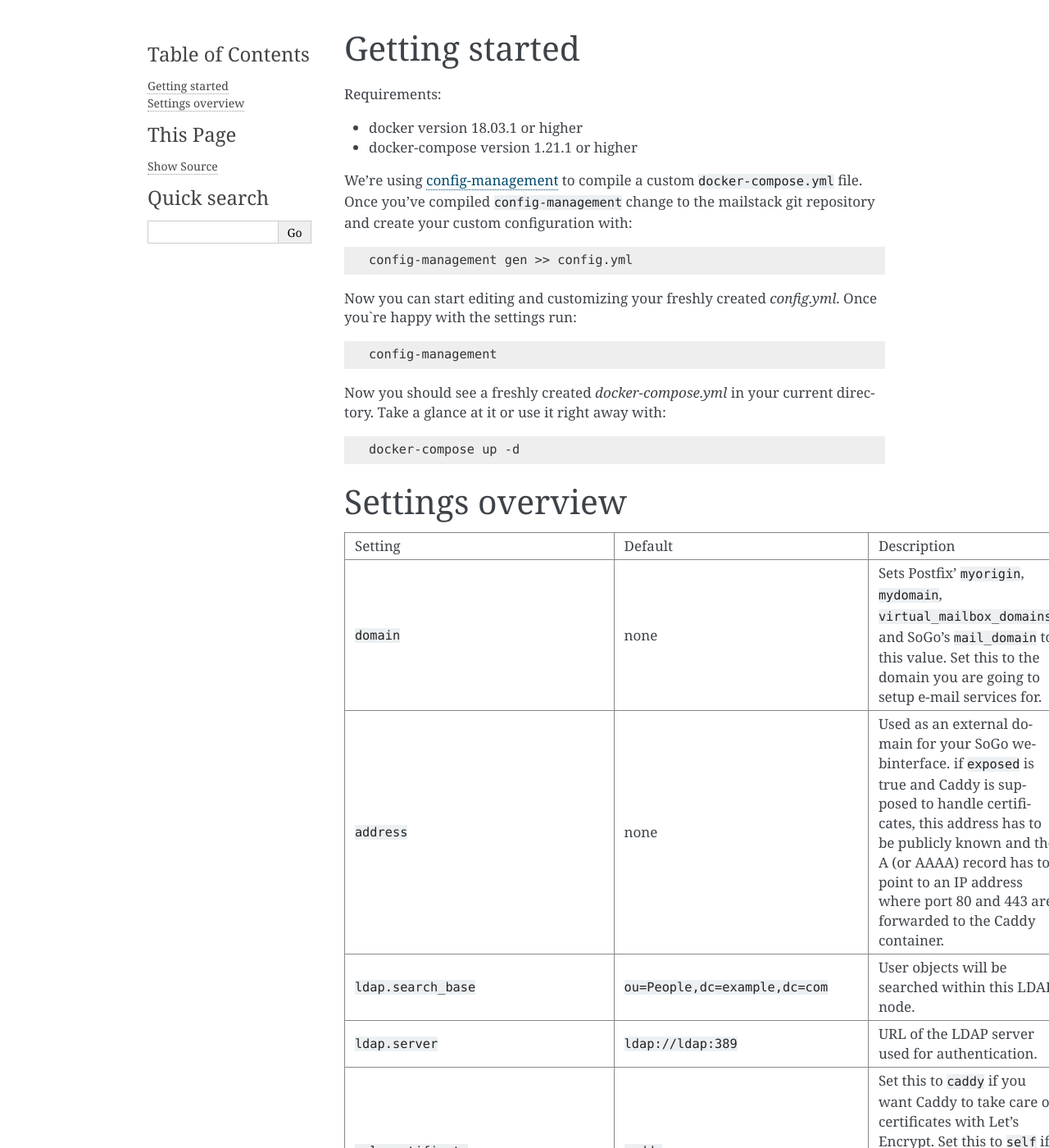
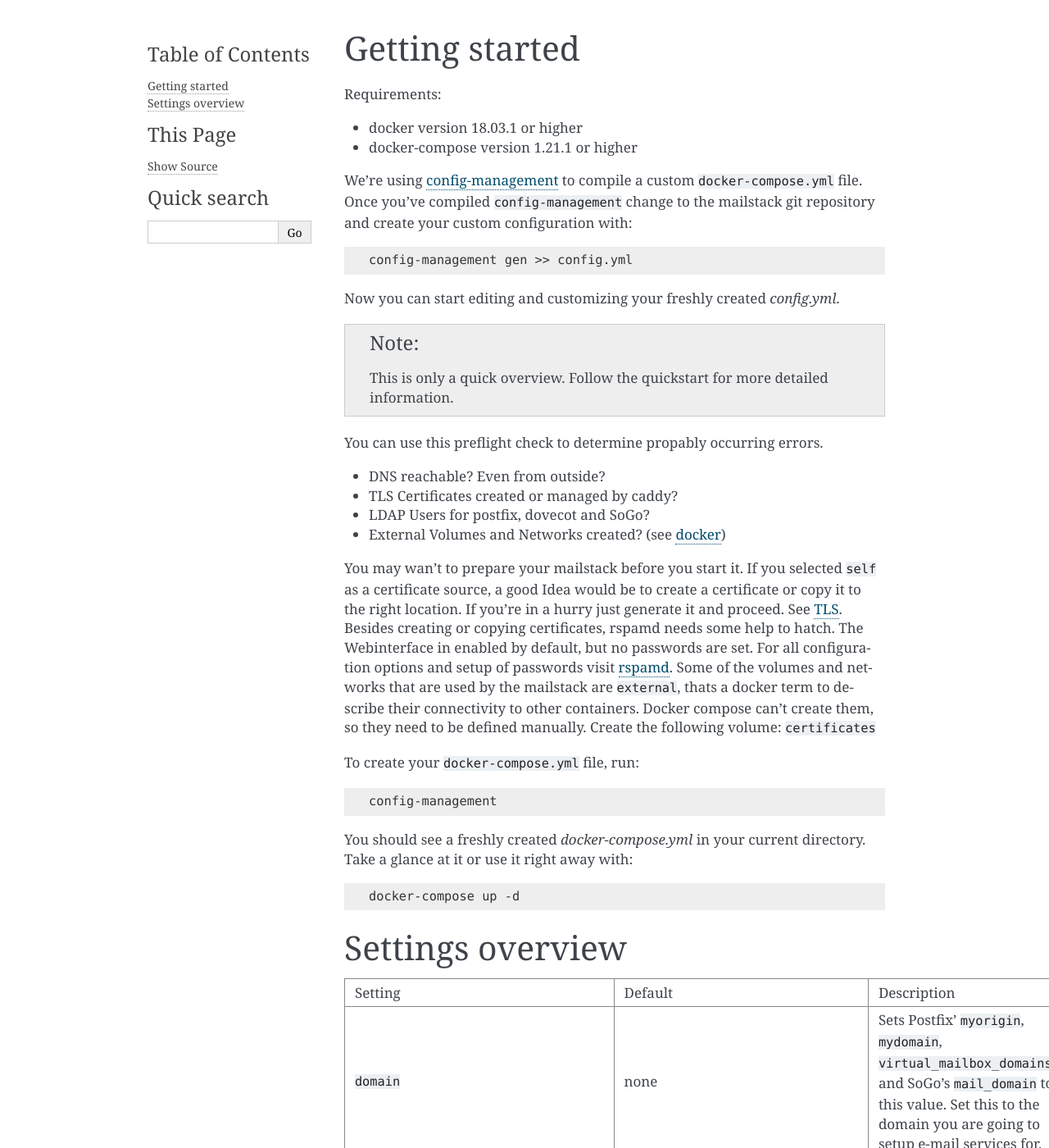
Before and after one commit to thesus/mailstack, a Sphinx documentation site: the page built from docs/source/usage/quickstart.rst, in a window 1280 px wide and 1400 px high. Shown: the whole window at 82% size. Built offline with Sphinx 7.4.7, drawn with Linux system fonts in a browser that asks for light colours.

Commit message:
Added more verbose information to quickstart guide

```diff
--- a/docs/source/reference/rspamd.rst
+++ b/docs/source/reference/rspamd.rst
@@ -1,3 +1,5 @@
+.. _reference-rspamd:
+
 rspamd
 ------
 
--- a/docs/source/reference/security.rst
+++ b/docs/source/reference/security.rst
@@ -1,6 +1,8 @@
 Security
 --------
 
+
+.. _reference-tls:
 
 TLS
 ~~~
--- a/docs/source/usage/quickstart.rst
+++ b/docs/source/usage/quickstart.rst
@@ -18,20 +18,45 @@ Once you've compiled ``config-management`` change to the mailstack git repositor
   config-management gen >> config.yml
 
 
-Now you can start editing and customizing your freshly created `config.yml`. Once you`re happy with the settings run:
+Now you can start editing and customizing your freshly created `config.yml`.
 
+.. note::
+
+  This is only a quick overview. Follow the quickstart for more detailed information.
+
+
+You can use this preflight check to determine propably occurring errors.
+
+* DNS reachable? Even from outside?
+* TLS Certificates created or managed by caddy?
+* LDAP Users for postfix, dovecot and SoGo?
+* External Volumes and Networks created? (see `docker`_)
+
+.. _docker: https://docs.docker.com/engine/reference/commandline/cli/
+
+
+You may wan't to prepare your mailstack before you start it. If you selected ``self`` as a certificate source, a good Idea would be
+to create a certificate or copy it to the right location. If you're in a hurry just generate it and proceed. See :ref:`reference-tls`.
+Besides creating or copying certificates, rspamd needs some help to hatch. The Webinterface in enabled by default, but no passwords are set.
+For all configuration options and setup of passwords visit :ref:`reference-rspamd`. Some of the volumes and networks that are used by the mailstack
+are ``external``, thats a docker term to describe their connectivity to other containers. Docker compose can't create them, so they need to be defined
+manually. Create the following volume: ``certificates``
+
+
+To create your ``docker-compose.yml`` file, run:
 
 .. code:: console
 
   config-management
 
 
-Now you should see a freshly created `docker-compose.yml` in your current directory. Take a glance at it or use it right away with:
+You should see a freshly created `docker-compose.yml` in your current directory. Take a glance at it or use it right away with:
 
 
 .. code:: console
 
   docker-compose up -d
+
 
 
 Settings overview
```
